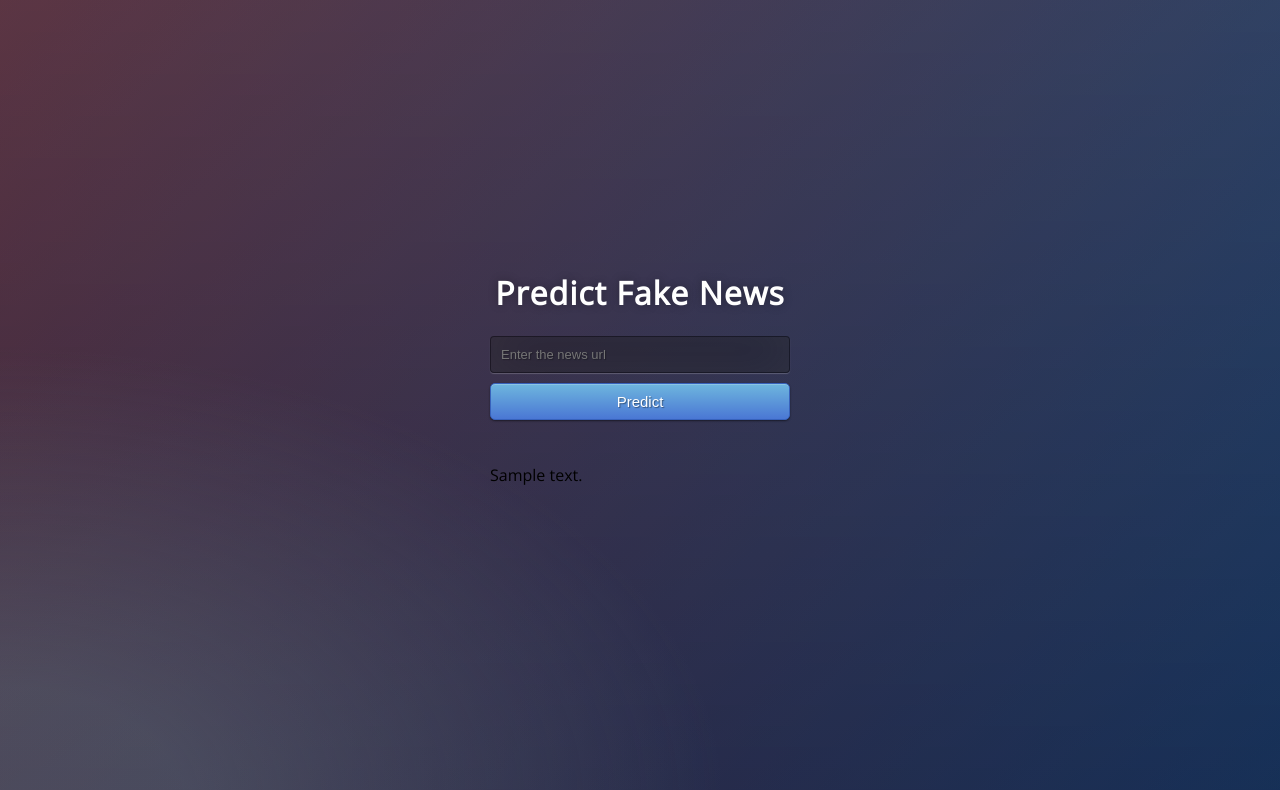
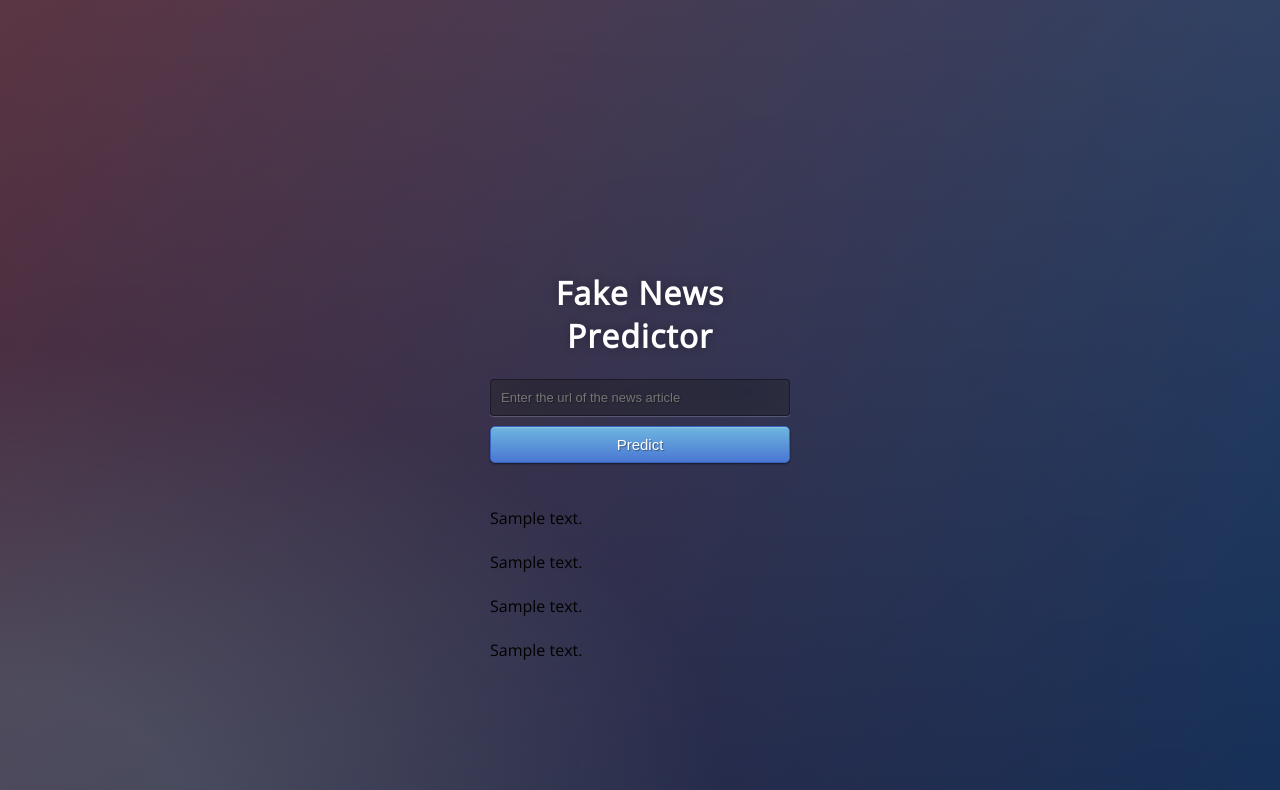
Before and after one commit to Diegod96/News, a Flask app: template templates/main.html in a window 1280 px wide. Shown: the top 790 px of the page. Run offline with Flask 2, Linux system fonts and the light colour scheme; the template is opened without the code that fills it: most values are stand-ins (such as "Sample title", 1, 10 or a date in 2020); parts of the project's set-up code (start-up, migrations or seed data) failed here and were passed over.

Commit message:
Models and flask app complete

```diff
--- a/app.py
+++ b/app.py
@@ -14,8 +14,15 @@ app = Flask(__name__)
 CORS(app)
 app = flask.Flask(__name__, template_folder='templates')
 
+# Load the models
 with open('naive.pickle', 'rb') as handle:
-    model = pickle.load(handle)
+    naive = pickle.load(handle)
+
+with open('sgd.pickle', 'rb') as handle:
+    sgd = pickle.load(handle)
+
+with open('regression.pickle', 'rb') as handle:
+    regression = pickle.load(handle)
 
 
 @app.route('/')
@@ -25,16 +32,67 @@ def main():
 
 @app.route('/predict', methods=['GET', 'POST'])
 def predict():
+    """
+    Handles prediction portion of the application
+    Gets the news via a url and extracts the text
+    Runs the text through the three models
+    If a majority of the models deem the article to be FAKE then FAKE will be returned
+    Else TRUE will be returned
+    :return: render_template
+    """
+
+    # Get the news article url
     url = request.get_data(as_text=True)[5:]
     url = urllib.parse.unquote(url)
     article = Article(str(url))
+
+    # Download the article
+    # Parse the text into "news" variable
     article.download()
     article.parse()
     article.nlp()
     news = article.summary
-    # Passing the news article to the model and returing whether it is Fake or Real
-    pred = model.predict([news])
-    return render_template('main.html', prediction_text='The news is "{}"'.format(pred[0]))
+
+    # Setup counters for the number of FAKE and TRUE results from the models
+    FAKE = 0
+    TRUE = 0
+
+    # Run the news through the Logistic Regression model
+    pred = regression.predict([news])
+    regression_prediction = pred[0]
+    if regression_prediction == 'FAKE':
+        FAKE += 1
+    else:
+        TRUE += 1
+
+    # Run the news through the Multinominal Naive Bayes model
+    pred = naive.predict([news])
+    naive_prediction = pred[0]
+    if naive_prediction == 'FAKE':
+        FAKE += 1
+    else:
+        TRUE += 1
+
+    # Run the news through the SGD Classification model
+    pred = sgd.predict([news])
+    sgd_prediction = pred[0]
+    if sgd_prediction == 'FAKE':
+        FAKE += 1
+    else:
+        TRUE += 1
+
+    # Assign "pred" to either FAKE or TRUE based on the results
+    if FAKE > TRUE:
+        pred = 'FAKE'
+    else:
+        pred = "TRUE"
+
+    # Return the result to the viewer
+    return render_template('main.html',
+                           regression_text=f'Logistic Regression determined the news article to be {regression_prediction}',
+                           naive_text=f'Multinominal Naive Bayes determined the news article to be {naive_prediction}',
+                           sgd_text=f'SGD Classification determined the news article to be {sgd_prediction}',
+                           prediction_text=f'Overall, this news articles as been determined to be {pred}')
 
 
 if __name__ == "__main__":
--- a/templates/main.html
+++ b/templates/main.html
@@ -12,22 +12,34 @@
 
 </head>
 
+
 <body>
- <div class="login">
-	<h1>Predict Fake News</h1>
+<div class="login">
+    <h1>Fake News Predictor</h1>
 
-     <!-- Main Input For Receiving Query to our ML -->
     <form action="{{ url_for('predict')}}" method="post">
-    	<input type="text" name="news" placeholder="Enter the news url" required="required" />
+        <input type="url"
+               name="news"
+               placeholder="Enter the url of the news article"
+               pattern="https?://.+"
+               required="required" />
         <button type="submit" class="btn btn-primary btn-block btn-large">Predict</button>
 
     </form>
 
-   <br>
-   <br>
-   {{ prediction_text }}
-
- </div>
+    <br>
+    <br>
+    {{ regression_text }}
+    <br>
+    <br>
+    {{ naive_text }}
+    <br>
+    <br>
+    {{ sgd_text }}
+    <br>
+    <br>
+    {{ prediction_text }}
+</div>
 
 
 </body>
--- a/test.py
+++ b/test.py
@@ -13,7 +13,7 @@ import urllib
 
 
 if __name__ == '__main__':
-    with open('test.pickle', 'rb') as handle:
+    with open('regression.pickle', 'rb') as handle:
         model = pickle.load(handle)
 
     # url = request.get_data(as_text=True)[5:]
```
Also changed, not shown: model.py (+38 -2 lines), 1 other file.
